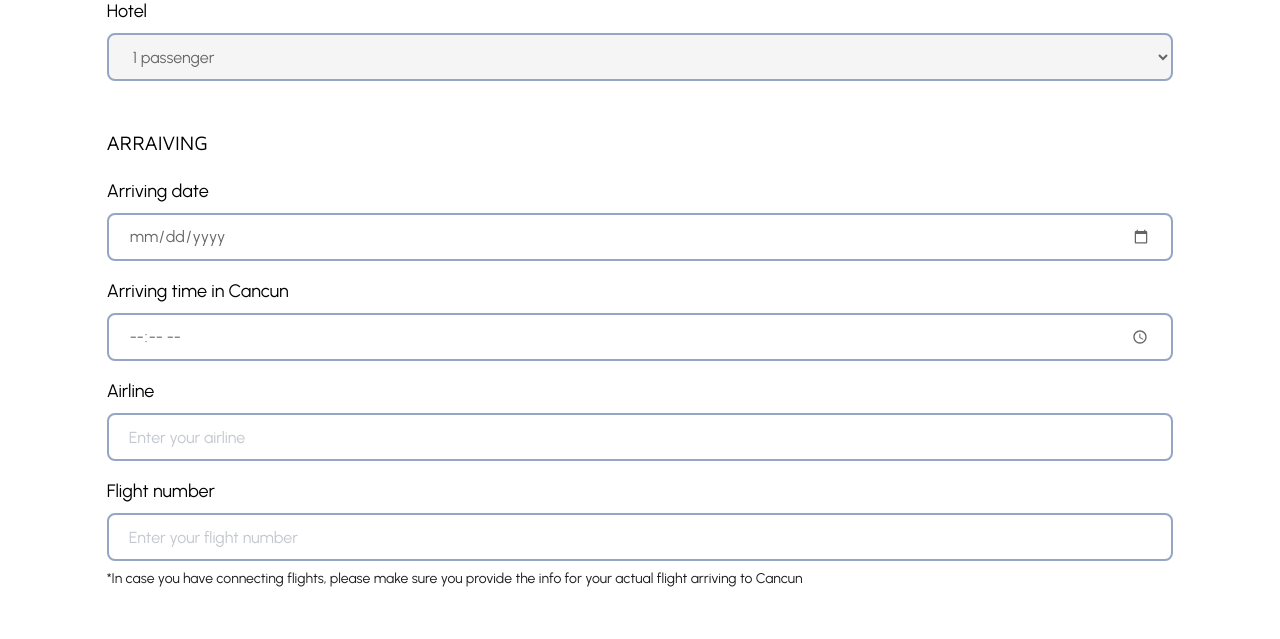
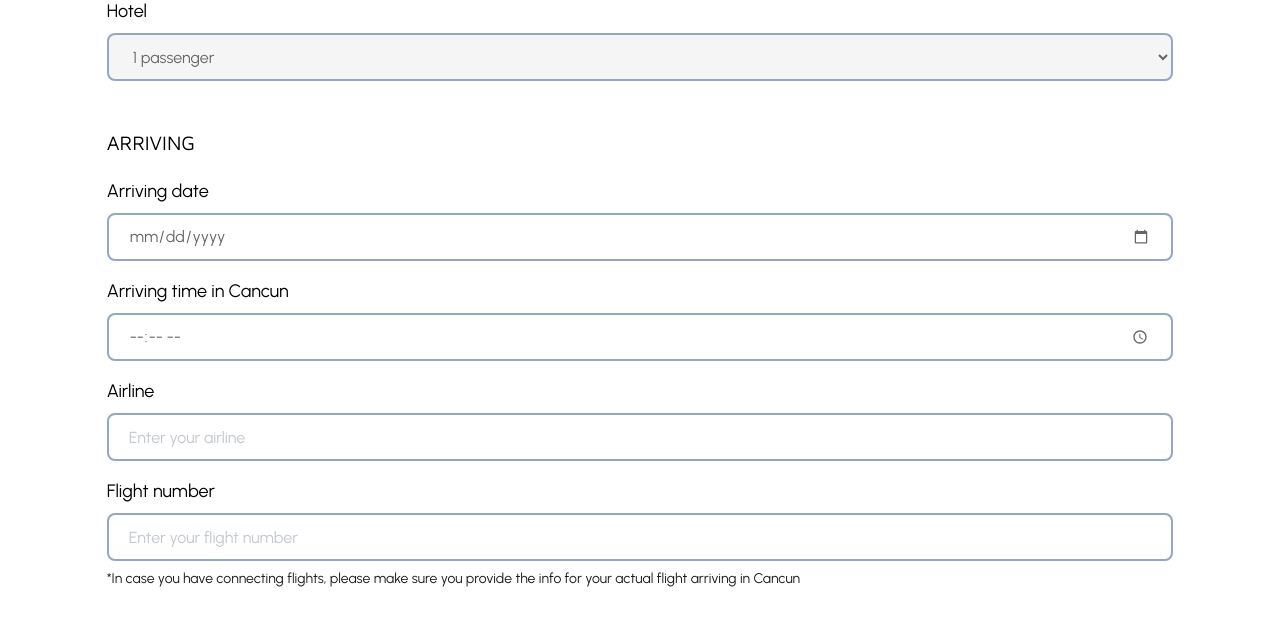
Before and after one commit to darideveloper/will-ryan-airport-transfers, a React (Vite) app: page / in a window 1280 px wide. Shown: the part 1880-2519 px from the top of the page. Built offline with nearby package versions, Linux system fonts and the light colour scheme.

Commit message:
feat (form): dynamic show arriving and departing forms

```diff
--- a/src/components/transport-type.jsx
+++ b/src/components/transport-type.jsx
@@ -1,7 +1,7 @@
 import PropTypes from 'prop-types'
 import { useEffect } from 'react'
 
-export default function TransportType ({id, text, price, handleUpdateType, activeTransportType, initialActive}) {
+export default function TransportType ({id, text, price, handleUpdateType, transportType, initialActive}) {
 
   function handleChange (e) {
     // Submit activate checked to parent
@@ -23,7 +23,7 @@ export default function TransportType ({id, text, price, handleUpdateType, activ
 
           <div className="box border-2 w-14 h-8 border-blue flex items-center justify-center">
             {/* Activate this div when selected */}
-            <div className="inside bg-blue w-8 h-4" style={{display: activeTransportType == id ? "block" : "none"}}></div>
+            <div className="inside bg-blue w-8 h-4" style={{display: transportType == id ? "block" : "none"}}></div>
           </div>
 
           <div className="text ms-5 w-full block">
@@ -33,7 +33,7 @@ export default function TransportType ({id, text, price, handleUpdateType, activ
 
         </label>
 
-        <input type="radio" name="transport-type" className='hidden' id={id} onChange={(e) => {handleChange (e)}} checked={activeTransportType == id ? true : false} />
+        <input type="radio" name="transport-type" className='hidden' id={id} onChange={(e) => {handleChange (e)}} checked={transportType == id ? true : false} />
 
       </div>
     </div>
@@ -45,6 +45,6 @@ TransportType.propTypes = {
   text: PropTypes.string.isRequired,
   price: PropTypes.string.isRequired,
   handleUpdateType: PropTypes.func.isRequired,
-  activeTransportType: PropTypes.string.isRequired,
+  transportType: PropTypes.string.isRequired,
   initialActive: PropTypes.bool.isRequired,
 }
--- a/src/components/transport-types.jsx
+++ b/src/components/transport-types.jsx
@@ -1,20 +1,14 @@
 import { useState } from "react"
+import PropTypes from 'prop-types'
 import TransportType from "./transport-type"
 
-export default function TransportTypes() {
-
-  const [activeTransportType, setActiveTransportType] = useState('airport')
+export default function TransportTypes({handleUpdateType, activeTransportType}) {
 
   const transports = [
-    { id: "airport", text: "Airport - Hotel Transfer", price: '68.50', initialActive: true},
-    { id: "hotel", text: "Hotel - Airport Transfer", price: '68.50', initialActive: false },
-    { id: "round", text: "Round Trip - Transfer", price: '137.00', initialActive: false },
+    { id: "Arriving", text: "Airport - Hotel Transfer", price: '68.50', initialActive: true},
+    { id: "Departing", text: "Hotel - Airport Transfer", price: '68.50', initialActive: false },
+    { id: "Arriving,Departing", text: "Round Trip - Transfer", price: '137.00', initialActive: false },
   ]
-
-  function handleUpdateType (id) {
-    // Update active transport type
-    setActiveTransportType (id)
-  }
 
   return (
     <section className="transport-types w-2/3 mx-auto max-w-sm flex flex-col items-start justify-center md:flex-row md:w-full md:max-w-none md:gap-20">
@@ -26,7 +20,7 @@ export default function TransportTypes() {
           text={transport.text}
           price={transport.price}
           handleUpdateType={handleUpdateType}
-          activeTransportType={activeTransportType} // submit active transport type to components
+          transportType={activeTransportType} // submit active transport type to components
           initialActive={transport.initialActive}
         />
       ))}
@@ -34,3 +28,8 @@ export default function TransportTypes() {
     </section>
   )
 }
+
+TransportTypes.propTypes = {
+  handleUpdateType: PropTypes.func.isRequired,
+  activeTransportType: PropTypes.string.isRequired,
+}
--- a/src/sections/form.jsx
+++ b/src/sections/form.jsx
@@ -1,3 +1,4 @@
+import { useState } from "react"
 import Subtitle from "../components/subtitle"
 import TransportTypes from "../components/transport-types"
 import Input from "../components/input"
@@ -6,6 +7,66 @@ import Fieldset from "../components/fieldset"
 import FormText from "../components/form-text"
 
 export default function Form () {
+
+  const [activeTransportType, setActiveTransportType] = useState('Arriving')
+
+  function handleUpdateType (id) {
+    // Update active transport type
+    setActiveTransportType (id)
+  }
+
+
+  function getArraivingDepartingForm () {
+    // Generate arraiving and departing forms
+
+    // Identify active transport type
+    const activeForms = activeTransportType.split (",")
+
+    const fieldsets = []
+    for (let title of activeForms) {
+      let direction = "in"
+      if (title == "Departing") {
+        direction = "from"
+      }
+
+      fieldsets.push (
+        <Fieldset title={title} key={title}>
+          <legend className="title text-xl uppercase mb-3"></legend>
+          <Input
+            label={`${title} date`}
+            type='date'
+            name={`${title.toLowerCase()}-date`}
+            handleUpdate={(e) => console.log (e.target.value)}
+          />
+          <Input
+            label={`${title} time ${direction} Cancun`}
+            type='time'
+            name={`${title.toLowerCase()}-time`}
+            handleUpdate={(e) => console.log (e.target.value)}
+          />
+          <Input
+            label='Airline'
+            type='text'
+            name='airline'
+            placeholder="Enter your airline"
+            handleUpdate={(e) => console.log (e.target.value)}
+          />
+          <Input
+            label='Flight number'
+            type='text'
+            name='flight'
+            placeholder="Enter your flight number"
+            handleUpdate={(e) => console.log (e.target.value)}
+          />
+          <FormText
+            text={`*In case you have connecting flights, please make sure you provide the info for your actual flight ${title.toLowerCase()} ${direction} Cancun`}
+          />
+        </Fieldset>
+      )
+    }
+
+    return fieldsets
+  }
 
   // Generate passager options
   const maxPassenger = 8
@@ -18,7 +79,7 @@ export default function Form () {
     passengers.push ({"value": `${passengerNum}`, "label": label})
   }
 
-  // Get hotels
+  // Get hotels from api
   const hotels = [
     "sample a",
     "sample b",
@@ -32,7 +93,10 @@ export default function Form () {
       />
 
       <form action="." method="post" className="mx-auto">
-        <TransportTypes />
+        <TransportTypes
+          handleUpdateType={handleUpdateType}
+          activeTransportType={activeTransportType}
+        />
 
         <Fieldset title='General'>
           <legend className="title text-xl uppercase mb-3"></legend>
@@ -69,38 +133,9 @@ export default function Form () {
           />
         </Fieldset>
 
-        <Fieldset title='Arraiving'>
-          <legend className="title text-xl uppercase mb-3"></legend>
-          <Input
-            label='Arriving date'
-            type='date'
-            name='arriving-date'
-            handleUpdate={(e) => console.log (e.target.value)}
-          />
-          <Input
-            label='Arriving time in Cancun'
-            type='time'
-            name='arriving-date'
-            handleUpdate={(e) => console.log (e.target.value)}
-          />
-          <Input
-            label='Airline'
-            type='text'
-            name='arriving-date'
-            placeholder="Enter your airline"
-            handleUpdate={(e) => console.log (e.target.value)}
-          />
-          <Input
-            label='Flight number'
-            type='text'
-            name='flight-number'
-            placeholder="Enter your flight number"
-            handleUpdate={(e) => console.log (e.target.value)}
-          />
-          <FormText
-            text="*In case you have connecting flights, please make sure you provide the info for your actual flight arriving to Cancun"
-          />
-        </Fieldset>
+        {getArraivingDepartingForm()}
+
+
       </form>
     </section>
   )
```
